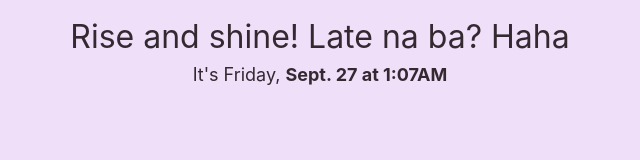
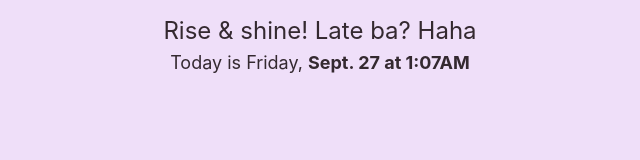
Before and after one commit to pilista/conyo, a plain HTML site: page index.html in a window 1280 px wide. Shown: the whole page, without its empty margins (320-960 px from the left). Drawn offline with Linux system fonts and the light colour scheme.

Commit message:
Update index.html

```diff
--- a/index.html
+++ b/index.html
@@ -4,7 +4,7 @@
     <style>
         #lbl {
             font-family: inter;
-            font-size: xx-large;
+            font-size: x-large;
             color: #342930;
             padding: 5px;
             border: 0px solid #ffffff;
@@ -50,7 +50,7 @@
     // Format the greeting message
     var greet;
     if (hrs < 12 && ampm === 'AM')
-        greet = 'Rise and shine! Late na ba? Haha ';
+        greet = 'Rise & shine! Late ba? Haha ';
     else if (hrs >= 12 && ampm === 'PM' && hrs < 6)
         greet = 'Konting tiis nalang! ';
     else
@@ -66,7 +66,7 @@
         remind = 'naaa';
 
     // Combine everything into a formatted string
-    var formattedMessage = `It's ${dayOfWeek}, <b>${monthName} ${day} at ${timeString}</b> ${remind}`;
+    var formattedMessage = `Today is ${dayOfWeek}, <b>${monthName} ${day} at ${timeString}</b> ${remind}`;
 
     document.getElementById('lbl').innerHTML = greet + `<div id="time">${formattedMessage}</div>`;
 
```
